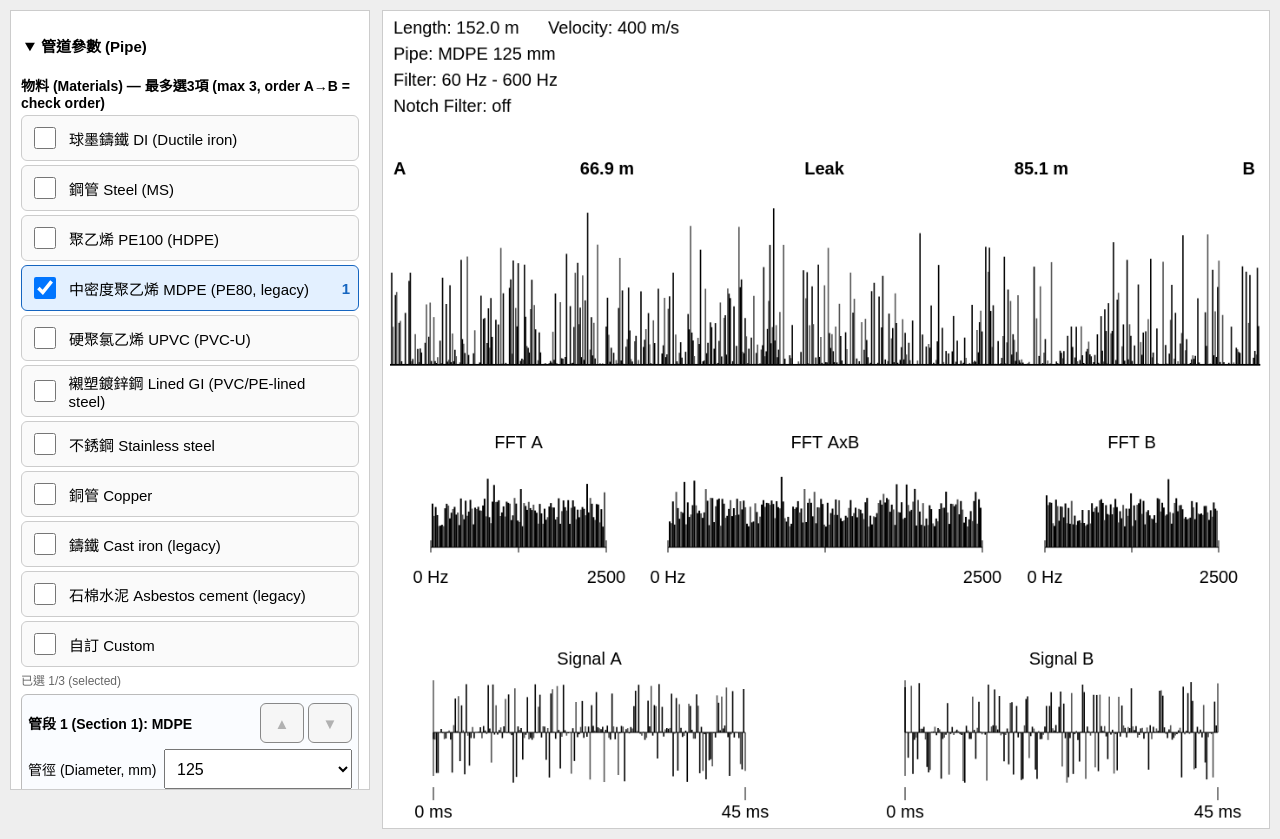
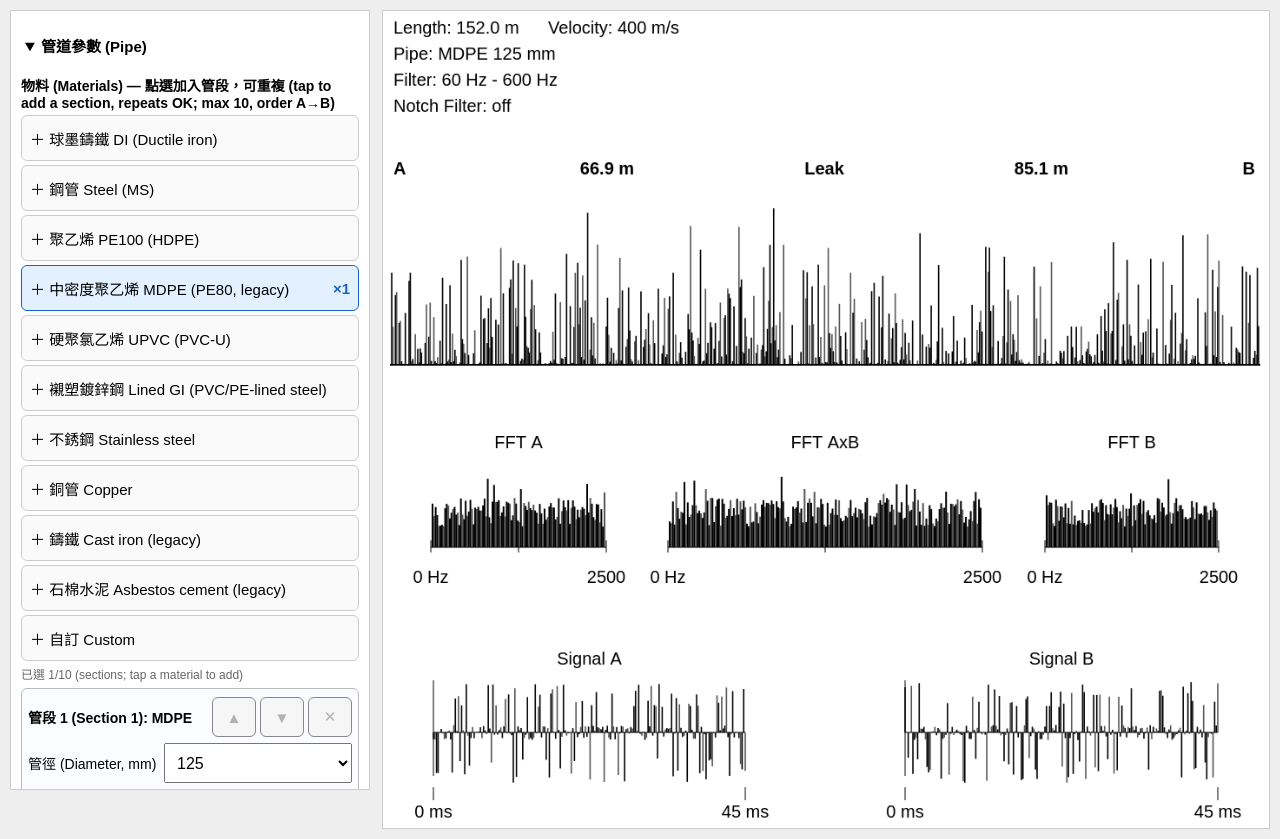
Before and after one commit to ddk5174/leak-correlator, a plain HTML site: page index.html in a window 1280 px wide. Drawn offline with Linux system fonts and the light colour scheme.

Commit message:
Tap-to-add material palette (repeats allowed), up to 10 sections with delete/reorder

```diff
--- a/index.html
+++ b/index.html
@@ -10,8 +10,8 @@ body{font-family:Arial,Helvetica,"PingFang HK","Noto Sans TC",sans-serif;margin:
 details{border-bottom:1px solid #ddd;margin:4px 0}
 summary{font-weight:bold;font-size:15px;padding:10px 4px;cursor:pointer;min-height:44px}
 .r{display:flex;align-items:center;gap:6px;margin:6px 0;flex-wrap:wrap}.r>label:first-child{flex:0 0 130px}
-.mats{}#mats label.mt{display:flex;align-items:center;gap:10px;min-height:46px;padding:6px 8px;margin:4px 0;border:1px solid #ccc;border-radius:6px;background:#fafafa;font-size:15px;cursor:pointer;-webkit-tap-highlight-color:transparent}
-#mats label.mt.on{background:#e3f0ff;border-color:#1565c0}#mats label.mt.dis{opacity:.45}
+.mats{}#mats button.mt{width:100%;text-align:left;font:inherit;background:#fff;cursor:pointer;display:flex;align-items:center;gap:10px;min-height:46px;padding:6px 8px;margin:4px 0;border:1px solid #ccc;border-radius:6px;background:#fafafa;font-size:15px;cursor:pointer;-webkit-tap-highlight-color:transparent}
+#mats .mt.on{background:#e3f0ff;border-color:#1565c0}#mats .mt.dis{opacity:.45}
 #mats .ord{margin-left:auto;font-weight:bold;color:#1565c0}
 .sec h4{display:flex;align-items:center;gap:4px}.sec h4 span{flex:1}.sec h4 button{margin:0;padding:4px 10px;min-height:40px;min-width:44px}
 .sec{border:1px solid #bbb;border-radius:6px;padding:4px 6px;margin:6px 0;background:#fafcff}.sec h4{margin:4px 0}.cust{flex:1 1 100%!important}
@@ -31,7 +31,7 @@ canvas{background:#fff;border:1px solid #ccc;width:100%;max-width:1020px;height:
 </style></head><body>
 <div id="panel">
 <details open><summary>管道參數 (Pipe)</summary>
-<div style="font-weight:bold;margin:6px 0 2px">物料 (Materials) — 最多選3項 (max 3, order A→B = check order)</div>
+<div style="font-weight:bold;margin:6px 0 2px">物料 (Materials) — 點選加入管段，可重複 (tap to add a section, repeats OK; max 10, order A→B)</div>
 <div id="mats"></div><div id="matHint" style="font-size:12px;color:#666;margin:2px 0 6px"></div>
 <div id="secs"></div>
 <div class="r"><label>總長度 (Total length, m)</label><input id="len" type="number" readonly style="background:#f0f0f0"></div>
@@ -80,31 +80,31 @@ const MATS={
  X:{n:'自訂 Custom',specs:[],dia:[],v:()=>1000}};
 const SH={DI:'DI',Steel:'Steel',PE100:'HDPE',MDPE:'MDPE',PVCU:'UPVC',LGI:'Lined GI',SS:'SS',Cu:'Cu',CI:'CI',AC:'AC'};
 const FN={DI:'Ductile Iron',Steel:'Steel',PE100:'HDPE',MDPE:'MDPE',PVCU:'UPVC',LGI:'Lined GI',SS:'Stainless Steel',Cu:'Copper',CI:'Cast Iron',AC:'Asbestos Cement'};
-let order=[];const MAXS=3;
+let order=[];const MAXS=10;
 const opts=(arr,f=x=>x)=>arr.map(x=>`<option value="${x}">${f(x)}</option>`).join('')+'<option value="__c">自訂 (Custom)</option>';
 const DEF={MDPE:{sp:'PE80 SDR11',d:'125',L:152}};
-function buildMats(){const box=$('mats');box.innerHTML='';Object.keys(MATS).forEach(k=>{const l=document.createElement('label');l.className='mt';l.id='mt_'+k;
- l.innerHTML=`<input type="checkbox" id="ck_${k}"><span>${MATS[k].n}</span><span class="ord" id="ord_${k}"></span>`;box.appendChild(l);
- $('ck_'+k).onchange=()=>toggleMat(k,$('ck_'+k).checked);});}
-function toggleMat(k,on){if(on){if(order.length>=MAXS){$('ck_'+k).checked=false;return;}order.push(k);mkSec(k);}
- else{if(order.length<=1){$('ck_'+k).checked=true;$('matHint').textContent='最少選1項 (At least 1 material required)';return;}order=order.filter(x=>x!=k);$('S'+k).remove();}
- refresh();generate();}
-function refresh(){Object.keys(MATS).forEach(k=>{const c=$('ck_'+k),on=order.includes(k);c.checked=on;c.disabled=!on&&order.length>=MAXS;
- $('mt_'+k).classList.toggle('on',on);$('mt_'+k).classList.toggle('dis',c.disabled);$('ord_'+k).textContent=on?(order.indexOf(k)+1):'';});
- order.forEach((k,i)=>{const e=$('S'+k);$('secs').appendChild(e);$('sn'+k).textContent=`管段 ${i+1} (Section ${i+1}): ${k=='X'?'自訂 Custom':SH[k]}`;
-  $('up'+k).disabled=i==0;$('dn'+k).disabled=i==order.length-1;});
- $('matHint').textContent=order.length>=MAXS?'已選3項 (3 selected — max)':`已選 ${order.length}/3 (selected)`;}
+let uid=0;
+function buildMats(){const box=$('mats');box.innerHTML='';Object.keys(MATS).forEach(k=>{const l=document.createElement('button');l.type='button';l.className='mt';l.id='mt_'+k;
+ l.innerHTML=`<span>＋ ${MATS[k].n}</span><span class="ord" id="ord_${k}"></span>`;box.appendChild(l);
+ l.onclick=()=>addSec(k);});}
+function addSec(k){if(order.length>=MAXS)return;const id='q'+(uid++);order.push(id);mkSec(id,k);refresh();generate();}
+function delSec(id){if(order.length<=1){$('matHint').textContent='最少1段 (At least 1 section required)';return;}order=order.filter(x=>x!=id);$('S'+id).remove();refresh();generate();}
+function refresh(){const full=order.length>=MAXS;Object.keys(MATS).forEach(k=>{const n=order.filter(id=>$('m'+id).value==k).length,c=$('mt_'+k);c.disabled=full;
+ c.classList.toggle('on',n>0);c.classList.toggle('dis',full);$('ord_'+k).textContent=n?('×'+n):'';});
+ order.forEach((id,i)=>{const k=$('m'+id).value,e=$('S'+id);$('secs').appendChild(e);$('sn'+id).textContent=`管段 ${i+1} (Section ${i+1}): ${k=='X'?'自訂 Custom':SH[k]}`;
+  $('up'+id).disabled=i==0;$('dn'+id).disabled=i==order.length-1;$('x'+id).disabled=order.length<=1;});
+ $('matHint').textContent=full?`已選 ${MAXS}/${MAXS} (${MAXS} sections — max)`:`已選 ${order.length}/${MAXS} (sections; tap a material to add)`;}
 function mv(k,d){const i=order.indexOf(k),j=i+d;if(j<0||j>=order.length)return;[order[i],order[j]]=[order[j],order[i]];refresh();generate();}
-function mkSec(i){const df=DEF[i]||{L:50};const e=document.createElement('div');e.className='sec';e.id='S'+i;
- e.innerHTML=`<h4><span id="sn${i}"></span><button id="up${i}" title="上移 (Up)">▲</button><button id="dn${i}" title="下移 (Down)">▼</button></h4>
-<input type="hidden" id="m${i}" value="${i}"><div class="r" style="${i=='X'?'':'display:none'}"><label>物料 (Material)</label><input class="cust" id="mc${i}" type="text" placeholder="物料 Material"></div>
+function mkSec(i,mk){const df=DEF[mk]||{L:50};const e=document.createElement('div');e.className='sec';e.id='S'+i;
+ e.innerHTML=`<h4><span id="sn${i}"></span><button id="up${i}" title="上移 (Up)">▲</button><button id="dn${i}" title="下移 (Down)">▼</button><button id="x${i}" title="刪除 (Delete)">✕</button></h4>
+<input type="hidden" id="m${i}" value="${mk}"><div class="r" style="${mk=='X'?'':'display:none'}"><label>物料 (Material)</label><input class="cust" id="mc${i}" type="text" placeholder="物料 Material"></div>
 <div class="r" style="display:none"><label>規格 (Spec)</label><select id="s${i}"></select><input class="cust" id="sc${i}" type="text" placeholder="規格 Spec"></div>
 <div class="r"><label>管徑 (Diameter, mm)</label><select id="d${i}"></select><input class="cust" id="dc${i}" type="number" placeholder="mm"></div>
 <div class="r"><label>段長 (Length, m)</label><input id="l${i}" type="number" step="0.1" value="${df.L}"></div>
 <div class="r"><label>聲速 (Velocity, m/s)</label><input id="v${i}" type="number"><label style="flex:0 0 auto"><input type="checkbox" id="va${i}" checked>自動 (Auto)</label></div>`;
  $('secs').appendChild(e);fillM(i,df.sp,df.d);
  const ch=()=>{syncCust(i);autoV(i);generate();};
- $('s'+i).onchange=ch;$('d'+i).onchange=ch;$('up'+i).onclick=()=>mv(i,-1);$('dn'+i).onclick=()=>mv(i,1);
+ $('s'+i).onchange=ch;$('d'+i).onchange=ch;$('up'+i).onclick=()=>mv(i,-1);$('dn'+i).onclick=()=>mv(i,1);$('x'+i).onclick=()=>delSec(i);
  ['mc','sc','dc'].forEach(k=>$(k+i).oninput=ch);$('l'+i).oninput=generate;
  $('v'+i).oninput=()=>{$('va'+i).checked=false;generate();};$('va'+i).onchange=ch;syncCust(i);autoV(i);}
 function fillM(i,sp,d){const M=MATS[$('m'+i).value];$('s'+i).innerHTML=opts(M.specs);$('d'+i).innerHTML=opts(M.dia);
@@ -127,7 +127,7 @@ const P=()=>{const S=secs();const len=S.reduce((a,s)=>a+s.len,0);$('len').value=
 const LABELS=[
  ['h1','Header 1',p=>`Length: ${p.len.toFixed(1)} m      Velocity: ${p.vel} m/s`],
  ['h2','Header 2',p=>'Pipe: '+(p.S.length==1?`${p.S[0].mat} ${p.S[0].diaS} mm`:'Multiple materials')],
- ...[0,1,2].map(i=>['p'+(i+1),`Pipe section ${i+1} (cols split by |)`,p=>{const s=p.S[i];return s?`${i+1}:  ${s.len.toFixed(1)} m | ${s.full} ${s.diaS} mm | ${s.vel} m/s`:'';}]),
+ ...Array.from({length:MAXS},(_,i)=>i).map(i=>['p'+(i+1),`Pipe section ${i+1} (cols split by |)`,p=>{const s=p.S[i];return s?`${i+1}:  ${s.len.toFixed(1)} m | ${s.full} ${s.diaS} mm | ${s.vel} m/s`:'';}]),
  ['h3','Header 3',p=>`Filter: ${p.flo} Hz - ${p.fhi} Hz`],
  ['h4','Header 4',p=>`Notch Filter: ${p.notch}`],
  ['A','A',()=>'A'],['distA','distA',p=>`${data.da.toFixed(1)} m`],['leak','Leak',()=>'Leak'],
@@ -206,6 +206,6 @@ $('gen').onclick=generate;
 $('rs').onclick=()=>{$('seed').value=Math.floor(Math.random()*1e9);generate();};
 $('clar').oninput=()=>{$('clv').textContent=$('clar').value;generate();};
 ['flo','fhi','notch','fmax','dur'].forEach(id=>$(id).addEventListener('input',draw));
-buildMats();order=['MDPE'];mkSec('MDPE');refresh();
+buildMats();order=['q0'];uid=1;mkSec('q0','MDPE');refresh();
 generate();
 </script></body></html>
```
